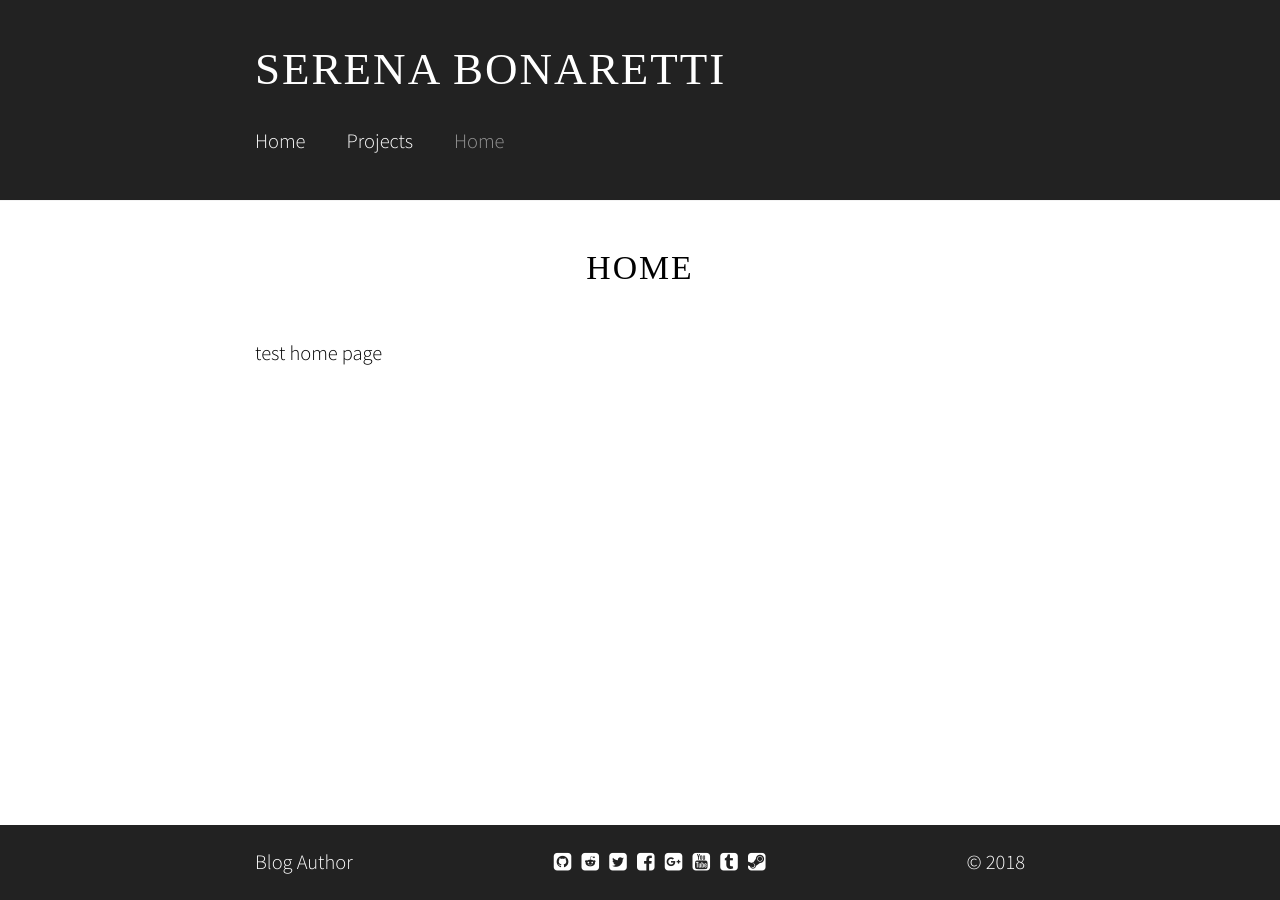
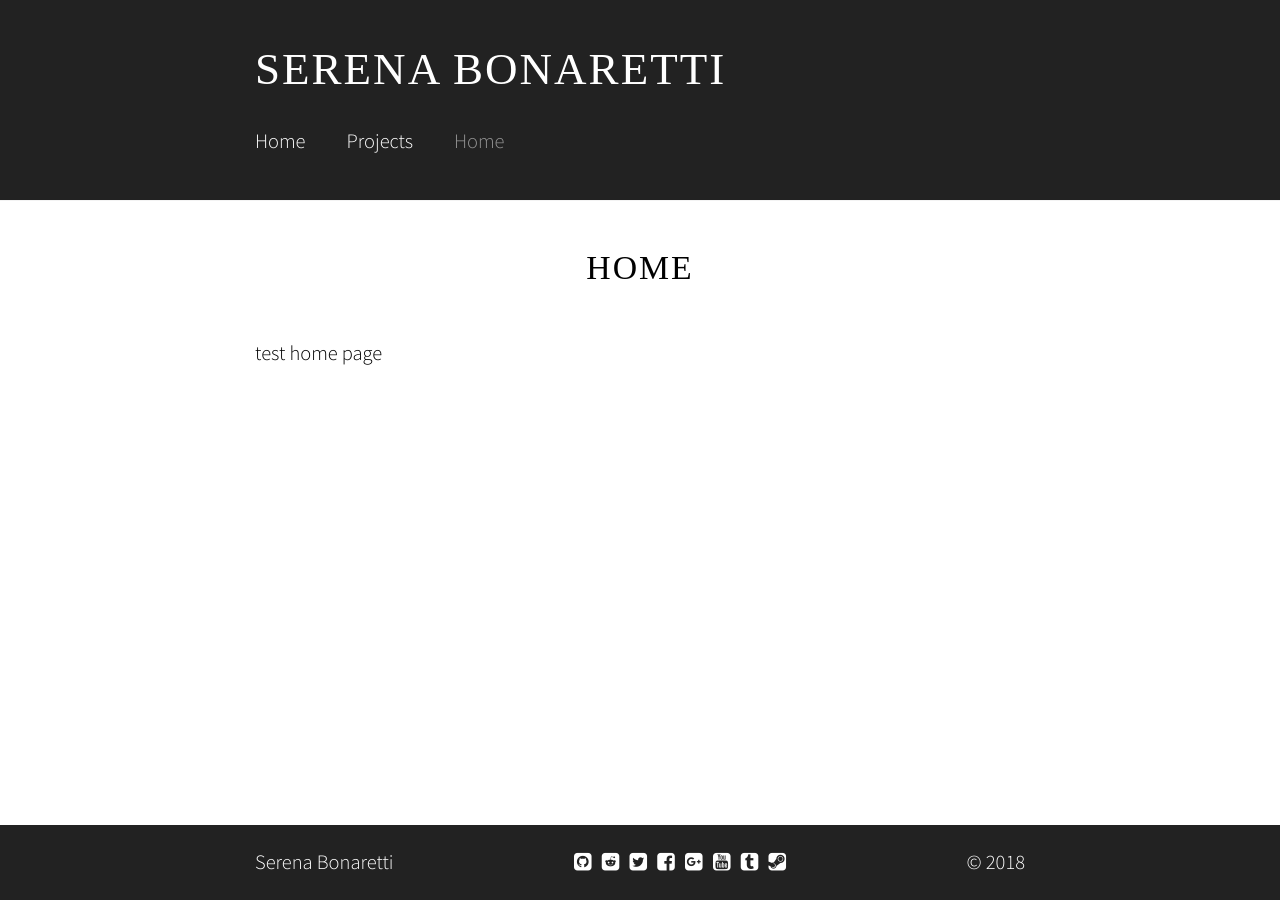
Before and after one commit to sbonaretti/sbonaretti.github.io, a Jekyll site: the page built from index.md, in a window 1280 px wide. Built offline with Jekyll 4.4.1, drawn with Linux system fonts in a browser that asks for light colours; some web fonts are replaced.

Commit message:
Update _config.yml

```diff
--- a/_config.yml
+++ b/_config.yml
@@ -1,6 +1,6 @@
 title: "Serena Bonaretti"
-author: "Blog Author"
-description: "Really cool blog about ... something"
+author: "Serena Bonaretti"
+description: "Personal Webpage"
 more: "read more »"
 url: "https://sbonaretti.github.io"
 #baseurl: "/contrast" # comment out if in root directory
```
